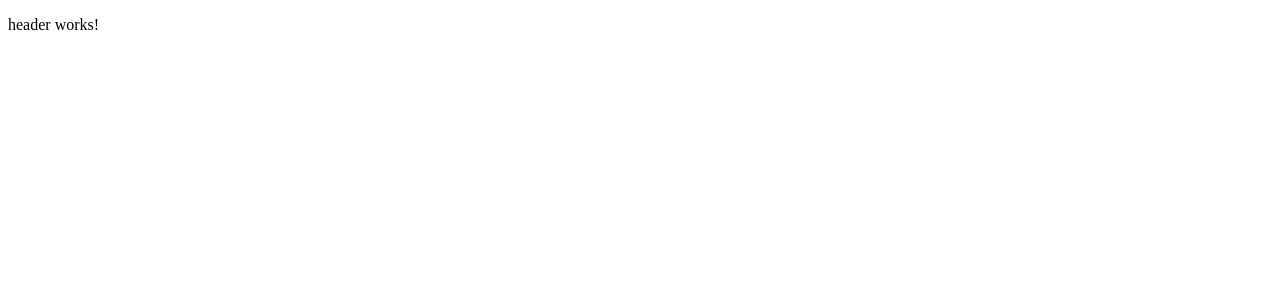
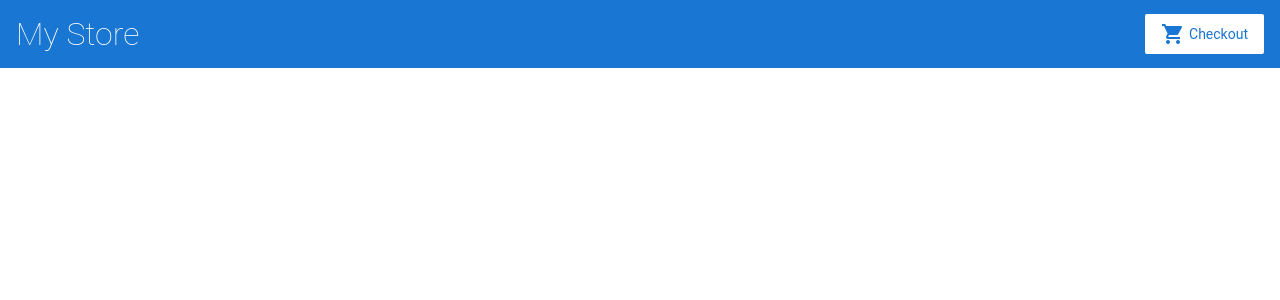
Before and after one commit to matheeshaYapa/Shopping-Cart, an Angular app: page / in a window 1280 px wide. Shown: the top 300 px of the page. Built offline with nearby package versions, Linux system fonts and the light colour scheme.

Commit message:
Added global styles and designed the header

```diff
--- a/src/app/header/header.component.html
+++ b/src/app/header/header.component.html
@@ -1 +1,10 @@
-<p>header works!</p>
+<a [routerLink]="['/']">
+  <h1>My Store</h1>
+</a>
+
+<a
+  [routerLink]="['/cart']"
+  class="button fancy-button">
+  <i class="material-icons">shopping_cart</i>
+  Checkout
+</a>
--- a/src/index.html
+++ b/src/index.html
@@ -6,6 +6,10 @@
   <base href="/">
   <meta name="viewport" content="width=device-width, initial-scale=1">
   <link rel="icon" type="image/x-icon" href="favicon.ico">
+  <link
+    href="https://fonts.googleapis.com/css?family=Material+Icons|Material+Icons+Outlined|Material+Icons+Two+Tone|Material+Icons+Round|Material+Icons+Sharp"
+    rel="stylesheet"
+  >
 </head>
 <body>
   <app-root></app-root>
--- a/src/styles.scss
+++ b/src/styles.scss
@@ -1 +1,138 @@
-/* You can add global styles to this file, and also import other style files */
+/* Global Styles */
+
+* {
+  font-family: 'Roboto', Arial, sans-serif;
+  color: #616161;
+  box-sizing: border-box;
+  -webkit-font-smoothing: antialiased;
+  -moz-osx-font-smoothing: grayscale;
+}
+
+body {
+  margin: 0;
+}
+
+.container {
+  display: flex;
+  flex-direction: row;
+}
+
+router-outlet + *  {
+  padding: 0 16px;
+}
+
+/* Text */
+
+h1 {
+  font-size: 32px;
+}
+
+h2 {
+  font-size: 20px;
+}
+
+h1, h2 {
+  font-weight: lighter;
+}
+
+p {
+  font-size: 14px;
+}
+
+/* Hyperlink */
+
+a {
+  cursor: pointer;
+  color: #1976d2;
+  text-decoration: none;
+}
+
+a:hover {
+  opacity: 0.8;
+}
+
+/* Input */
+
+input {
+  font-size: 14px;
+  border-radius: 2px;
+  padding: 8px;
+  margin-bottom: 16px;
+  border: 1px solid #BDBDBD;
+}
+
+label {
+  font-size: 12px;
+  font-weight: bold;
+  margin-bottom: 4px;
+  display: block;
+  text-transform: uppercase;
+}
+
+/* Button */
+.button, button {
+  display: inline-flex;
+  align-items: center;
+  padding: 8px 16px;
+  border-radius: 2px;
+  font-size: 14px;
+  cursor: pointer;
+  background-color: #1976d2;
+  color: white;
+  border: none;
+}
+
+.button:hover, button:hover {
+  opacity: 0.8;
+  font-weight: normal;
+}
+
+.button:disabled, button:disabled {
+  opacity: 0.5;
+  cursor: auto;
+}
+
+/* Fancy Button */
+
+.fancy-button {
+  background-color: white;
+  color: #1976d2;
+}
+
+.fancy-button i.material-icons {
+  color: #1976d2;
+  padding-right: 4px;
+}
+
+/* Top Bar */
+
+app-header {
+  width: 100%;
+  height: 68px;
+  background-color: #1976d2;
+  padding: 16px;
+  display: flex;
+  flex-direction: row;
+  justify-content: space-between;
+  align-items: center;
+}
+
+app-header h1 {
+  color: white;
+  margin: 0;
+}
+
+/* Checkout Cart, Shipping Prices */
+
+.cart-item, .shipping-item {
+  width: 100%;
+  min-width: 400px;
+  max-width: 450px;
+  display: flex;
+  flex-direction: row;
+  justify-content: space-between;
+  padding: 16px 32px;
+  margin-bottom: 8px;
+  border-radius: 2px;
+  background-color: #EEEEEE;
+}
```
